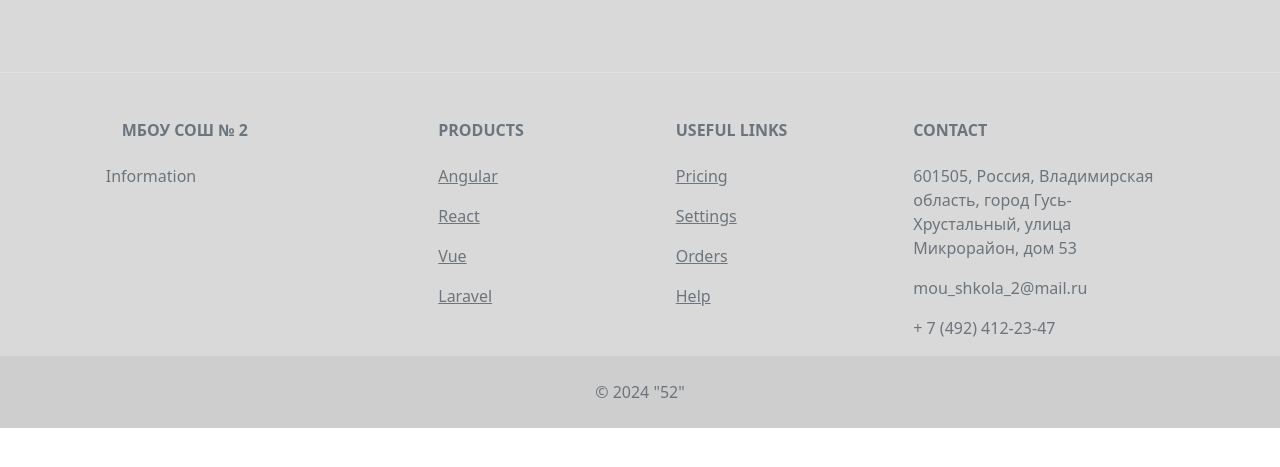
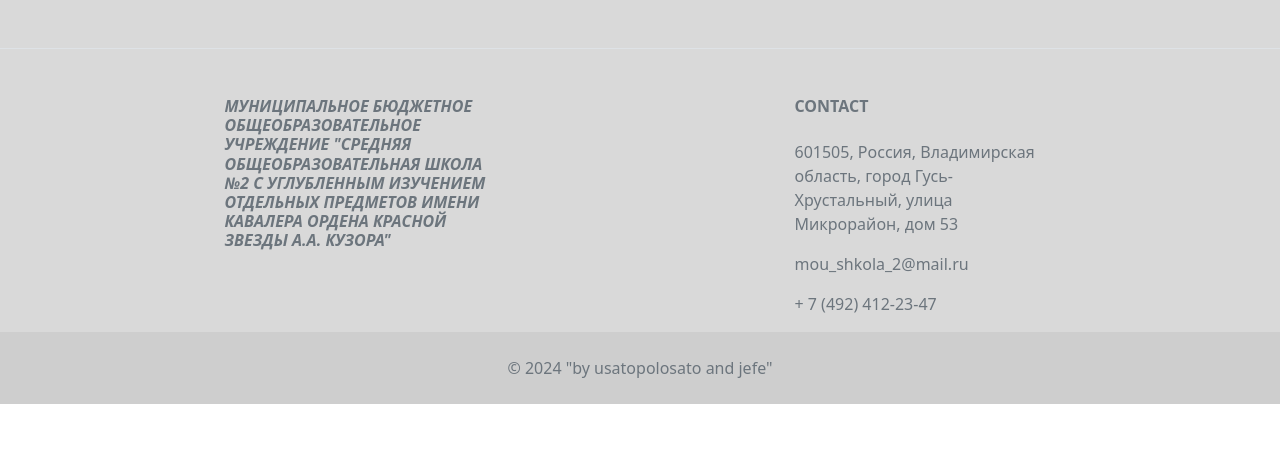
Before and after one commit to usatopolosato/project_site, a Flask app: page / in a window 1280 px wide. Shown: the part 67-534 px from the top of the page. Run offline with Flask 3, Linux system fonts and the light colour scheme.

Commit message:
Создание базы данных. Исправление некоторых ошибок.

```diff
--- a/data/__all_models.py
+++ b/data/__all_models.py
@@ -0,0 +1 @@
+from . import users, news, roles
--- a/server.py
+++ b/server.py
@@ -20,7 +20,7 @@ def index():
 
 
 def main():
-    # db_session.global_init('db/blogs.db')
+    db_session.global_init('db/datebase.db')
     port = int(os.environ.get("PORT", 5000))
     app.run(host='0.0.0.0', port=port)
 
--- a/templates/base.html
+++ b/templates/base.html
@@ -29,7 +29,6 @@
         }
 
 
-
     </style>
     <script src="https://cdn.jsdelivr.net/npm/bootstrap@5.3.3/dist/js/bootstrap.bundle.min.js"
             integrity="sha384-YvpcrYf0tY3lHB60NNkmXc5s9fDVZLESaAA55NDzOxhy9GkcIdslK1eN7N6jIeHz"
@@ -37,72 +36,56 @@
     <title>Result</title>
 </head>
 <body>
+<header>
     <nav class="navbar navbar-expand-lg bg-body-tertiary">
         <div class="container-fluid">
-        <button class="navbar-toggler" type="button" data-bs-toggle="collapse" data-bs-target="#navbarTogglerDemo01"
-                aria-controls="navbarTogglerDemo01" aria-expanded="false" aria-label="Toggle navigation">
-            <a class="navbar-brand" href="#"><img src="/static/img/2sch.jpg" height="50" width="50" class="round-obr"
+            <button class="navbar-toggler" type="button" data-bs-toggle="collapse"
+                    data-bs-target="#navbarTogglerDemo01"
+                    aria-controls="navbarTogglerDemo01" aria-expanded="false"
+                    aria-label="Toggle navigation">
+                <a class="navbar-brand" href="#"><img src="static/img/2sch.jpg" height="50"
+                                                      width="50" class="round-obr"
                                                       alt="..."></a>
                 <span class="navbar-toggler-icon"></span>
             </button>
             <div class="collapse navbar-collapse" id="navbarTogglerDemo01">
                 <ul class="navbar-nav me-auto mb-2 mb-lg-0">
                     <li class="nav-item">
-                    <a class="nav-link" aria-current="page" href="registration"><img src="/static/img/news.png" width="45" height="35"></a>
+                        <a class="nav-link" aria-current="page" href="registration"><img
+                                src="static/img/news.png" width="45" height="35"></a>
                     </li>
                     <li class="nav-item">
-                    <a class="nav-link" href="#"><img src="/static/img/top.png" width="45" height="35"></a>
+                        <a class="nav-link" href="#"><img src="static/img/top.png" width="45"
+                                                          height="35"></a>
                     </li>
                     <li class="nav-item">
-                    <a class="nav-link" href="#"><img src="/static/img/zhaloba.png" width="45" height="35"></a>
+                        <a class="nav-link" href="#"><img src="static/img/zhaloba.png" width="45"
+                                                          height="35"></a>
                     </li>
                 </ul>
                 <form action="https://vk.com/2school33" target="VK">
-                <button class="btn btn-outline-primar" type="submit"><img src="/static/img/VK_Logo.png" width="24" height="24" alt="..."></button>
+                    <button class="btn btn-outline-primar" type="submit"><img
+                            src="static/img/VK_Logo.png" width="24" height="24" alt="..."></button>
                 </form>
                 <form class="d-flex" role="search">
-                <input class="form-control me-2" type="search" placeholder="Поиск по сайту..." aria-label="Search">
+                    <input class="form-control me-2" type="search" placeholder="Поиск по сайту..."
+                           aria-label="Search">
                     <button class="btn btn-outline-success" type="submit">Искать</button>
                 </form>
-            <a href="registration"><button class="btn btn-outline-primary" type="submit">Войти</button></a>
+                <a href="registration">
+                    <button class="btn btn-outline-primary" type="submit">Войти</button>
+                </a>
             </div>
         </div>
     </nav>
-<div class="container-fluid text-center">
-    <div id="carouselExampleSlidesOnly" class="carousel slide" data-bs-ride="carousel">
-        <div class="carousel-inner" data-pause="hover">
-
-        </div>
-    </div>
-</div>
-<footer class="text-center text-lg-start bg-body-tertiary text-muted" style="background-color: rgba(0, 0, 0, 0.15);">
+</header>
+<main role="main" class="container">
+    {% block content %} {% endblock %}
+</main>
+<footer class="text-center text-lg-start bg-body-tertiary text-muted"
+        style="background-color: rgba(0, 0, 0, 0.15);">
     <!-- Section: Social media -->
     <section class="d-flex justify-content-center justify-content-lg-between p-4 border-bottom">
-    <!-- Left -->
-    <!-- Left -->
-
-    <!-- Right -->
-    <div>
-      <a href="" class="me-4 text-reset">
-        <i class="fab fa-facebook-f"></i>
-      </a>
-      <a href="" class="me-4 text-reset">
-        <i class="fab fa-twitter"></i>
-      </a>
-      <a href="" class="me-4 text-reset">
-        <i class="fab fa-google"></i>
-      </a>
-      <a href="" class="me-4 text-reset">
-        <i class="fab fa-instagram"></i>
-      </a>
-      <a href="" class="me-4 text-reset">
-        <i class="fab fa-linkedin"></i>
-      </a>
-      <a href="" class="me-4 text-reset">
-        <i class="fab fa-github"></i>
-      </a>
-    </div>
-    <!-- Right -->
     </section>
     <!-- Section: Social media -->
 
@@ -115,61 +98,19 @@
                 <div class="col-md-3 col-lg-4 col-xl-3 mx-auto mb-4">
                     <!-- Content -->
                     <h6 class="text-uppercase fw-bold mb-4">
-            <i class="fas fa-gem me-3"></i>МБОУ СОШ № 2
-          </h6>
-          <p>
-            Information
-          </p>
+                        <i class="fas fa-gem me-3">Муниципальное бюджетное общеобразовательное
+                            учреждение
+                            "Средняя общеобразовательная школа №2 с углубленным изучением отдельных
+                            предметов имени кавалера ордена Красной Звезды А.А. Кузора"
+                        </i></h6>
                 </div>
-        <!-- Grid column -->
-
-        <!-- Grid column -->
-        <div class="col-md-2 col-lg-2 col-xl-2 mx-auto mb-4">
-          <!-- Links -->
-          <h6 class="text-uppercase fw-bold mb-4">
-            Products
-          </h6>
-          <p>
-            <a href="#!" class="text-reset">Angular</a>
-          </p>
-          <p>
-            <a href="#!" class="text-reset">React</a>
-          </p>
-          <p>
-            <a href="#!" class="text-reset">Vue</a>
-          </p>
-          <p>
-            <a href="#!" class="text-reset">Laravel</a>
-          </p>
-        </div>
-        <!-- Grid column -->
-
-        <!-- Grid column -->
-        <div class="col-md-3 col-lg-2 col-xl-2 mx-auto mb-4">
-          <!-- Links -->
-          <h6 class="text-uppercase fw-bold mb-4">
-            Useful links
-          </h6>
-          <p>
-            <a href="#!" class="text-reset">Pricing</a>
-          </p>
-          <p>
-            <a href="#!" class="text-reset">Settings</a>
-          </p>
-          <p>
-            <a href="#!" class="text-reset">Orders</a>
-          </p>
-          <p>
-            <a href="#!" class="text-reset">Help</a>
-          </p>
-        </div>
-        <!-- Grid column -->
 
                 <!-- Grid column -->
                 <div class="col-md-4 col-lg-3 col-xl-3 mx-auto mb-md-0 mb-4">
                     <!-- Links -->
                     <h6 class="text-uppercase fw-bold mb-4">Contact</h6>
-          <p>601505, Россия, Владимирская область, город Гусь-Хрустальный, улица Микрорайон, дом 53</p>
+                    <p>601505, Россия, Владимирская область, город Гусь-Хрустальный, улица
+                        Микрорайон, дом 53</p>
                     <p>
                         mou_shkola_2@mail.ru
                     </p>
@@ -184,7 +125,7 @@
 
     <!-- Copyright -->
     <div class="text-center p-4" style="background-color: rgba(0, 0, 0, 0.05);">
-    © 2024 "52"
+        © 2024 "by usatopolosato and jefe"
     </div>
     <!-- Copyright -->
 </footer>
```
Also changed, not shown: data/news.py (added, +20 -0 lines), data/roles.py (added, +31 -0 lines), data/users.py (added, +30 -0 lines), db/datebase.db (added). Lines whose indentation alone changed are shown as unchanged.
